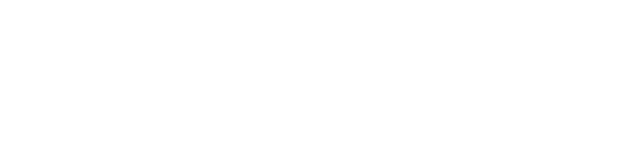
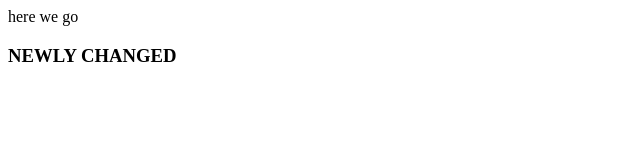
Before and after one commit to alvi71/my-first-repo, a plain HTML site: page index.html in a window 1280 px wide. Shown: the whole page, without its empty margins (0-640 px from the left). Drawn offline with Linux system fonts and the light colour scheme.

Commit message:
added new

```diff
--- a/index.html
+++ b/index.html
@@ -7,6 +7,7 @@
     <title>Money is all</title>
 </head>
 <body>
-
+    here we go
+    <h3>NEWLY CHANGED</h3>
 </body>
 </html>
```
